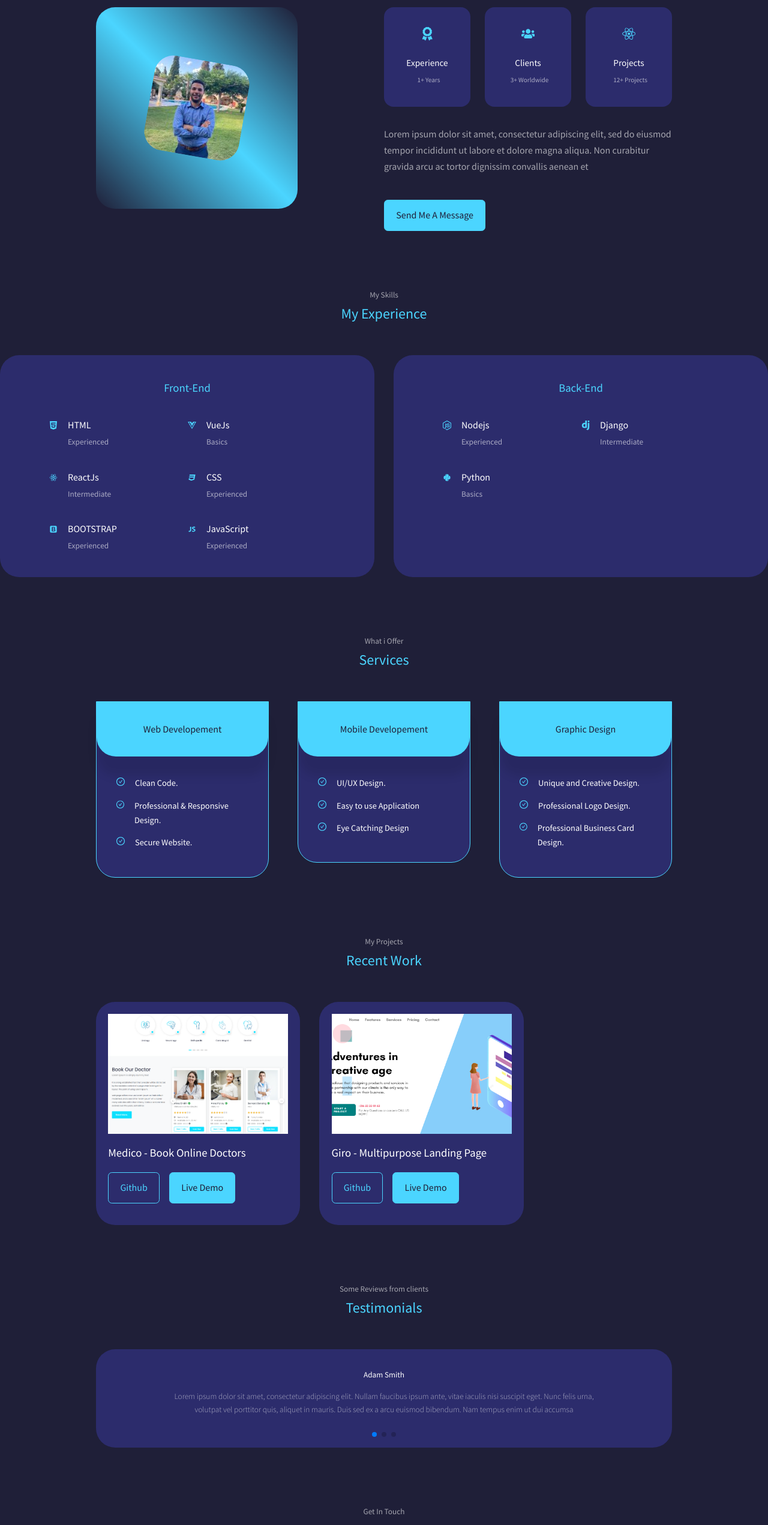
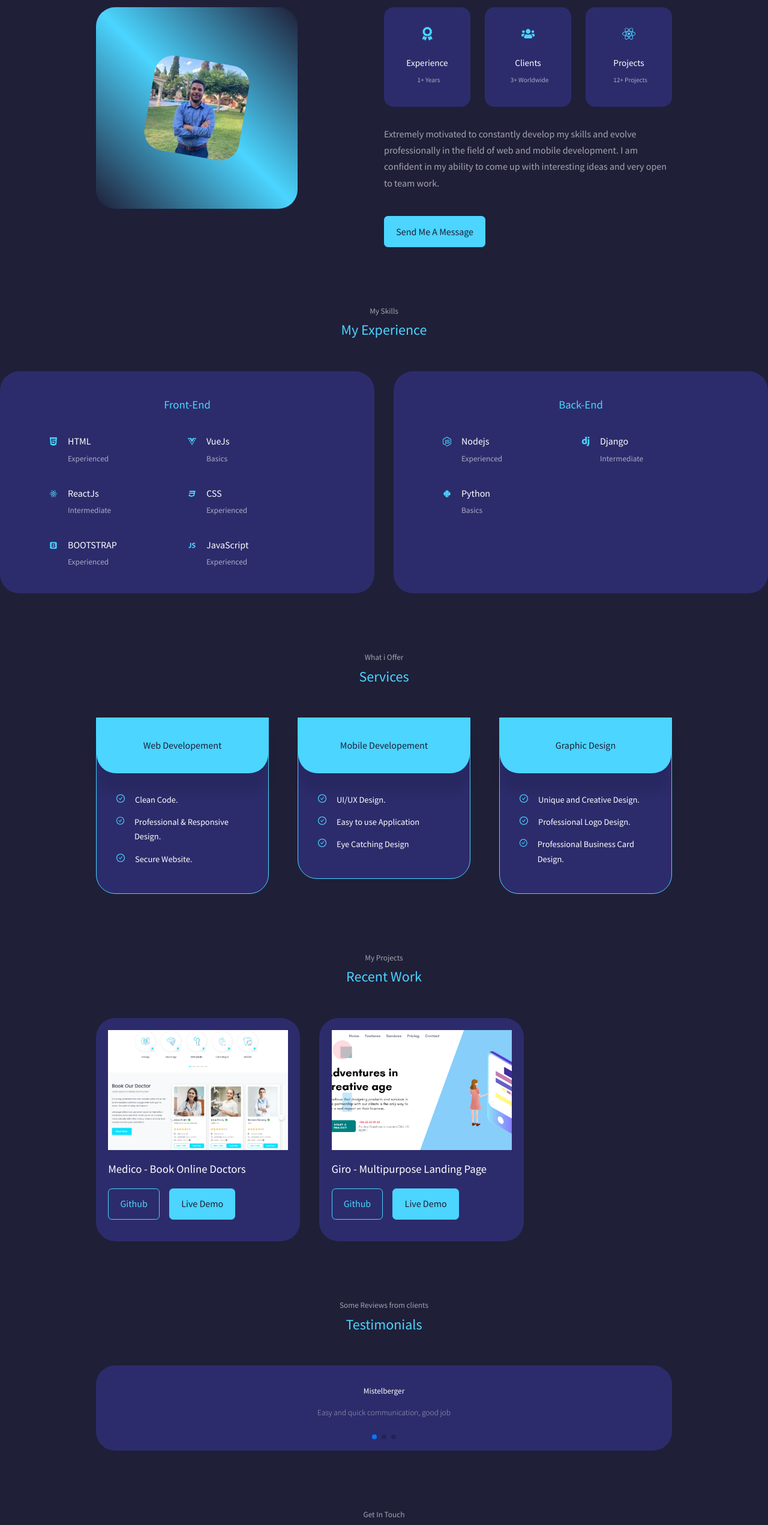
Before and after one commit to Abdelkaderbh/my-portfolio, a React (Create React App) app: page / in a window 1280 px wide. Shown: the part 995-3537 px from the top of the page at 60% size. Built offline with nearby package versions, Linux system fonts and the light colour scheme.

Commit message:
Update commit

```diff
--- a/src/components/about/About.jsx
+++ b/src/components/about/About.jsx
@@ -59,7 +59,10 @@ const About = () => {
 
 
               <p>
-              Lorem ipsum dolor sit amet, consectetur adipiscing elit, sed do eiusmod tempor incididunt ut labore et dolore magna aliqua. Non curabitur gravida arcu ac tortor dignissim convallis aenean et
+                  Extremely motivated to constantly develop my skills and
+                  evolve professionally in the field of web and mobile
+                  development. I am confident in my ability to come up with
+                  interesting ideas and very open to team work.
               </p>
               <a href="#contact" className='btn btn-primary '> Send Me A Message </a>
           </div>
--- a/src/components/experience/exper.css
+++ b/src/components/experience/exper.css
@@ -39,6 +39,8 @@
     margin-top: 6px;
     color: var(--color-primary);
 }
+
+
 /*===== Media Queries =====*/
 
 @media screen and (max-width:1024px) {
--- a/src/components/testimonials/Testimonials.jsx
+++ b/src/components/testimonials/Testimonials.jsx
@@ -14,18 +14,18 @@ import { Pagination } from "swiper";
 const data = [
   {
     id:1,
-    name:'Adam Smith',
-    review:'Lorem ipsum dolor sit amet, consectetur adipiscing elit. Nullam faucibus ipsum ante, vitae iaculis nisi suscipit eget. Nunc felis urna, volutpat vel porttitor quis, aliquet in mauris. Duis sed ex a arcu euismod bibendum. Nam tempus enim ut dui accumsa'
+    name:'Mistelberger',
+    review:'Easy and quick communication, good job'
   },
   {
     id:2,
     name:'Sergey',
-    review:'Lorem ipsum dolor sit amet, consectetur adipiscing elit. Nullam faucibus ipsum ante, vitae iaculis nisi suscipit eget. Nunc felis urna, volutpat vel porttitor quis, aliquet in mauris. Duis sed ex a arcu euismod bibendum. Nam tempus enim ut dui accumsa'
+    review:'it was great working with you Abdelkader'
   },
   {
     id:3,
     name:'Sami',
-    review:'Lorem ipsum dolor sit amet, consectetur adipiscing elit. Nullam faucibus ipsum ante, vitae iaculis nisi suscipit eget. Nunc felis urna, volutpat vel porttitor quis, aliquet in mauris. Duis sed ex a arcu euismod bibendum. Nam tempus enim ut dui accumsa'
+    review:'Professional and quick job highly recomnd this freelancer'
   },
 ]
 
```
Lines whose indentation alone changed are shown as unchanged.
